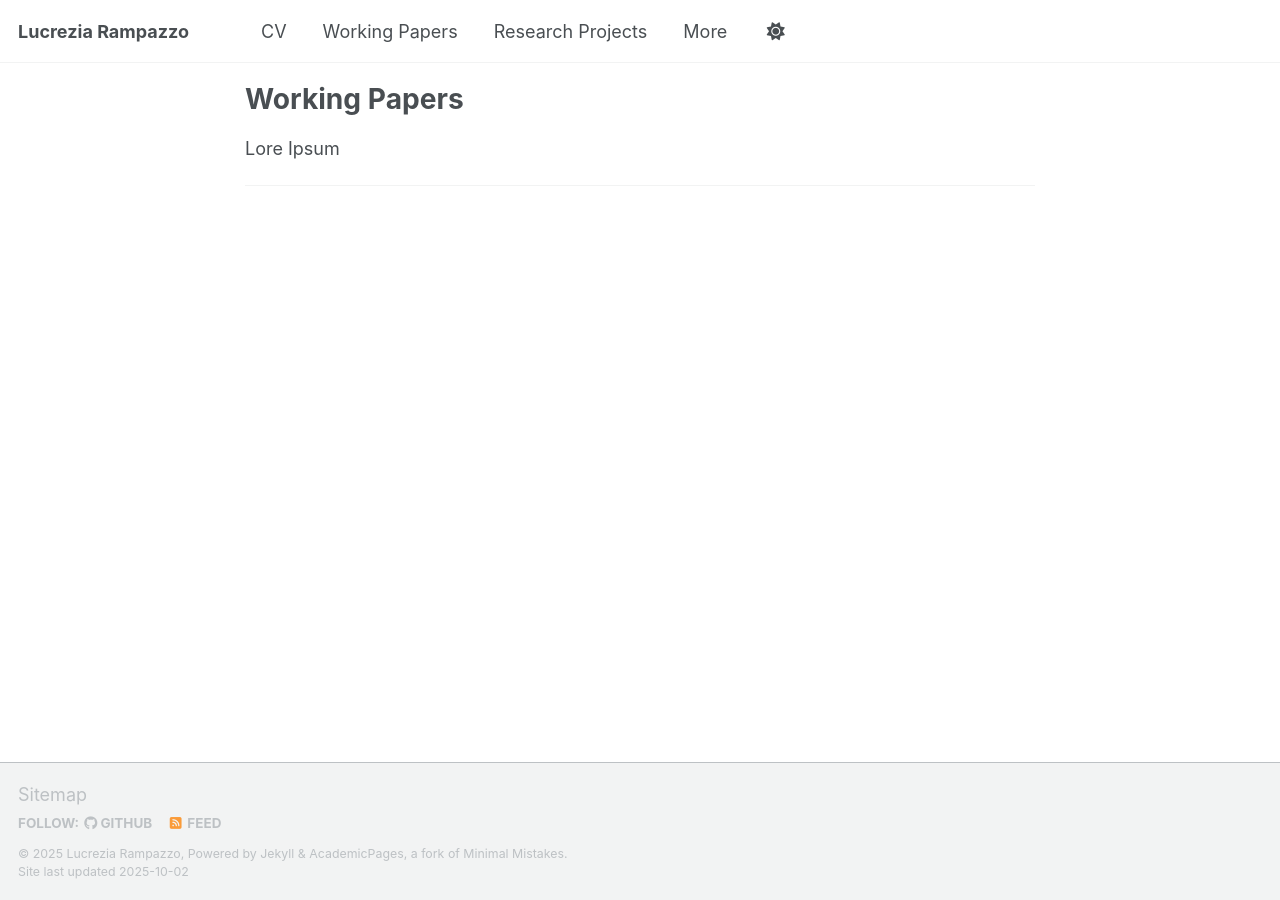
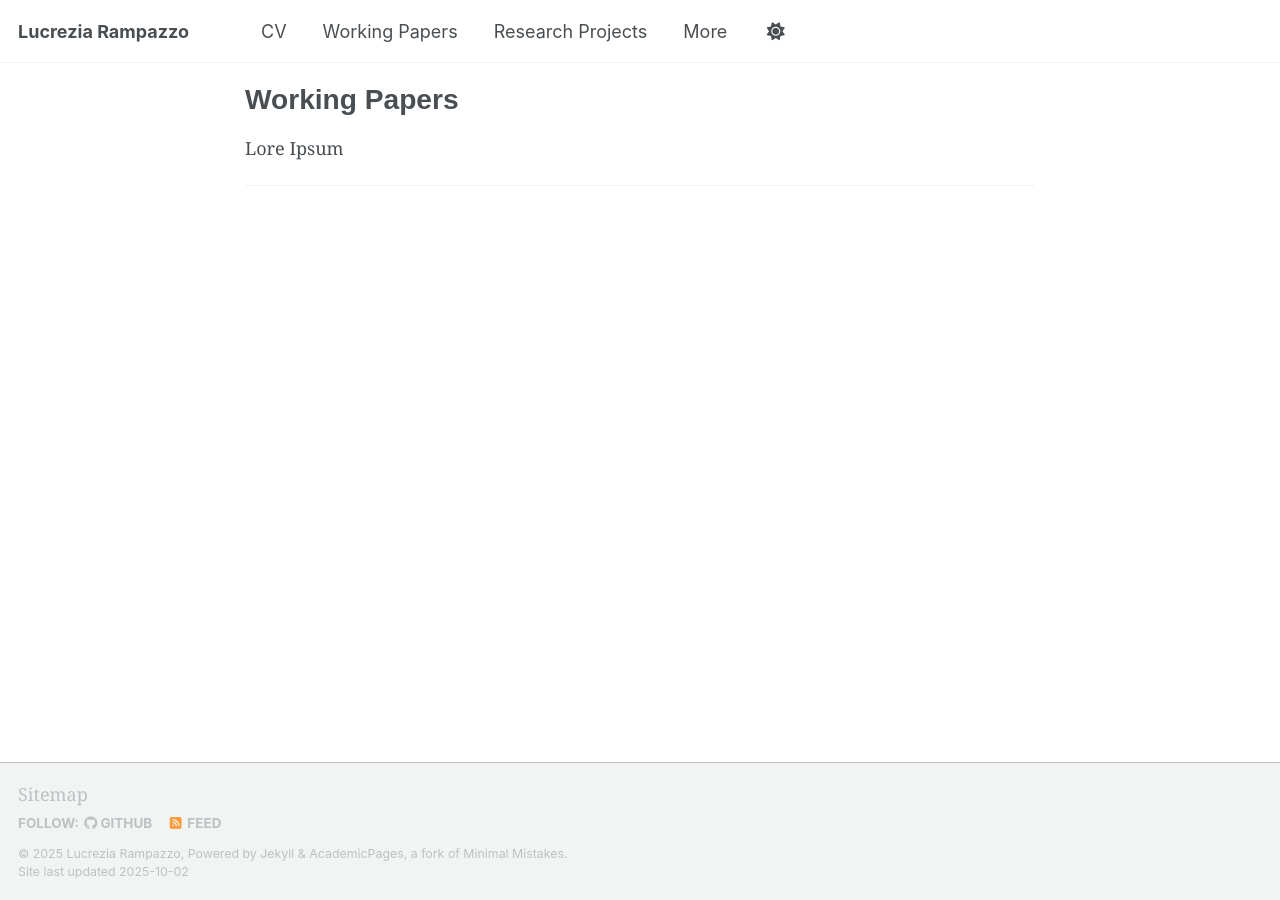
Before and after one commit to LucreziaRampazzo/lucreziarampazzo.github.io, a Jekyll site: the page built from _pages/working-papers.md, in a window 1280 px wide. Built offline with Jekyll 4.4.1, drawn with Linux system fonts in a browser that asks for light colours; a script that is not in the unit is left out.

Commit message:
Update page.html

```diff
--- a/_layouts/page.html
+++ b/_layouts/page.html
@@ -24,4 +24,18 @@ layout: default
         padding: 10px 15px; /* Riduci il padding sui cellulari */
     }
 }
+body {
+
+    font-family: Georgia, "Times New Roman", Times, serif;
+
+
+    font-size: 18px;
+}
+
+
+.content-wrapper h1, .content-wrapper h2 {
+    font-family: sans-serif;
+}
+
+
 </style>
```
